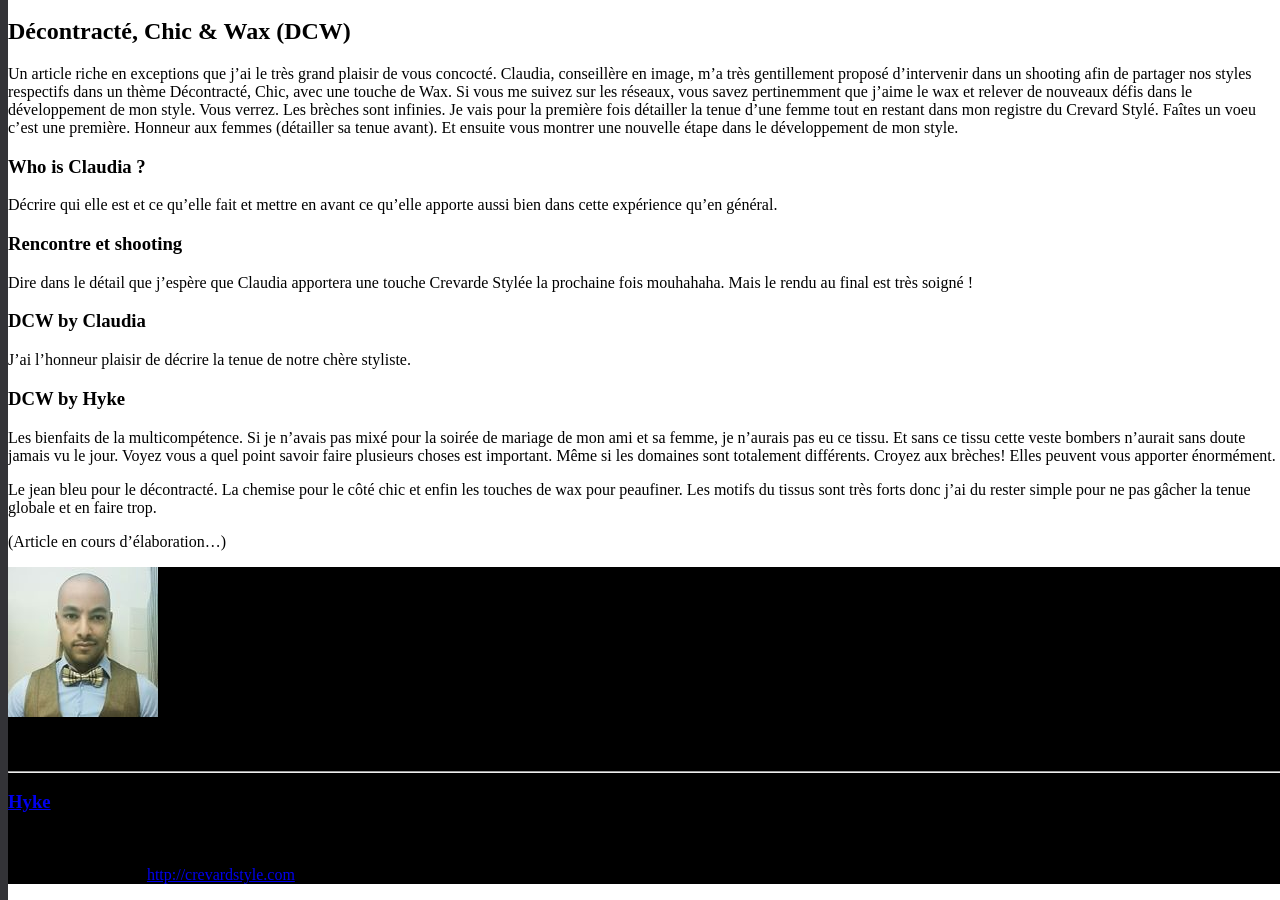
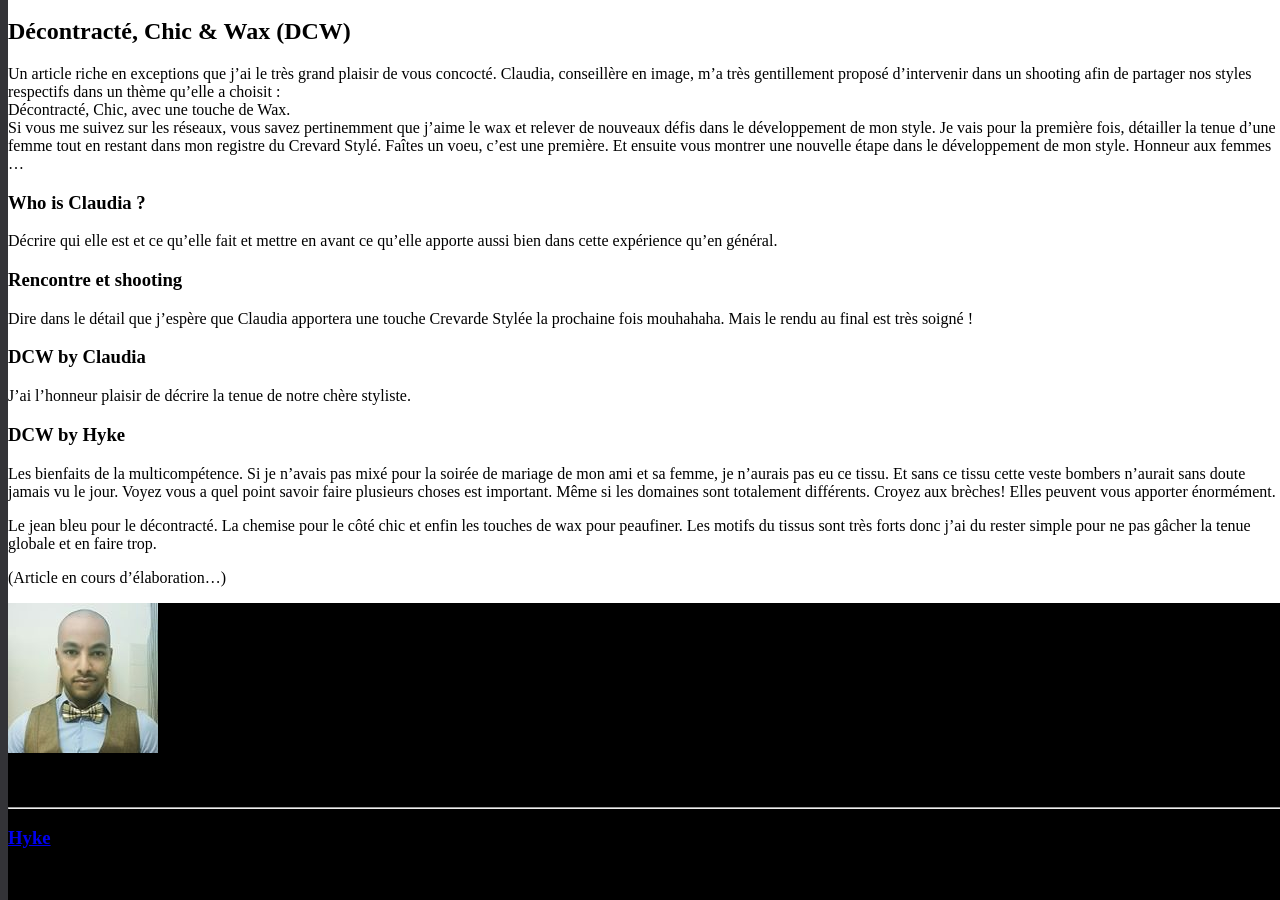
Before and after one commit to darkh2/darkh2.github.io, a Jekyll site: the page built from _posts/2018-08-25-Décontracté-Chic-&-Wax.md, in a window 1280 px wide. Shown: the part 389-1289 px from the top of the page. Built offline with Jekyll 4.4.1, drawn with Linux system fonts in a browser that asks for light colours; comment, search, counter and statistics services are not loaded; grey boxes are pictures that could not be loaded.

Commit message:
Update 2018-08-25-Décontracté-Chic-&-Wax.md

```diff
--- a/_posts/2018-08-25-Décontracté-Chic-&-Wax.md
+++ b/_posts/2018-08-25-Décontracté-Chic-&-Wax.md
@@ -8,7 +8,9 @@ feature_image: dcw_main2.jpg
 ---
 ## Décontracté, Chic & Wax (DCW)
 
-Un article riche en exceptions que j'ai le très grand plaisir de vous concocté. Claudia, conseillère en image, m'a très gentillement proposé d'intervenir dans un shooting afin de partager nos styles respectifs dans un thème Décontracté, Chic, avec une touche de Wax. Si vous me suivez sur les réseaux, vous savez pertinemment que j'aime le wax et relever de nouveaux défis dans le développement de mon style. Vous verrez. Les brèches sont infinies. Je vais pour la première fois détailler la tenue d'une femme tout en restant dans mon registre du Crevard Stylé. Faîtes un voeu c'est une première.  Honneur aux femmes (détailler sa tenue avant). Et ensuite vous montrer une nouvelle étape dans le développement de mon style.
+Un article riche en exceptions que j'ai le très grand plaisir de vous concocté. Claudia, conseillère en image, m'a très gentillement proposé d'intervenir dans un shooting afin de partager nos styles respectifs dans un thème qu'elle a choisit :
+Décontracté, Chic, avec une touche de Wax.
+Si vous me suivez sur les réseaux, vous savez pertinemment que j'aime le wax et relever de nouveaux défis dans le développement de mon style. Je vais pour la première fois, détailler la tenue d'une femme tout en restant dans mon registre du Crevard Stylé. Faîtes un voeu, c'est une première. Et ensuite vous montrer une nouvelle étape dans le développement de mon style. Honneur aux femmes ...
 
 ### Who is Claudia ?
 Décrire qui elle est et ce qu'elle fait et mettre en avant ce qu'elle apporte aussi bien dans cette expérience qu'en général.
```
